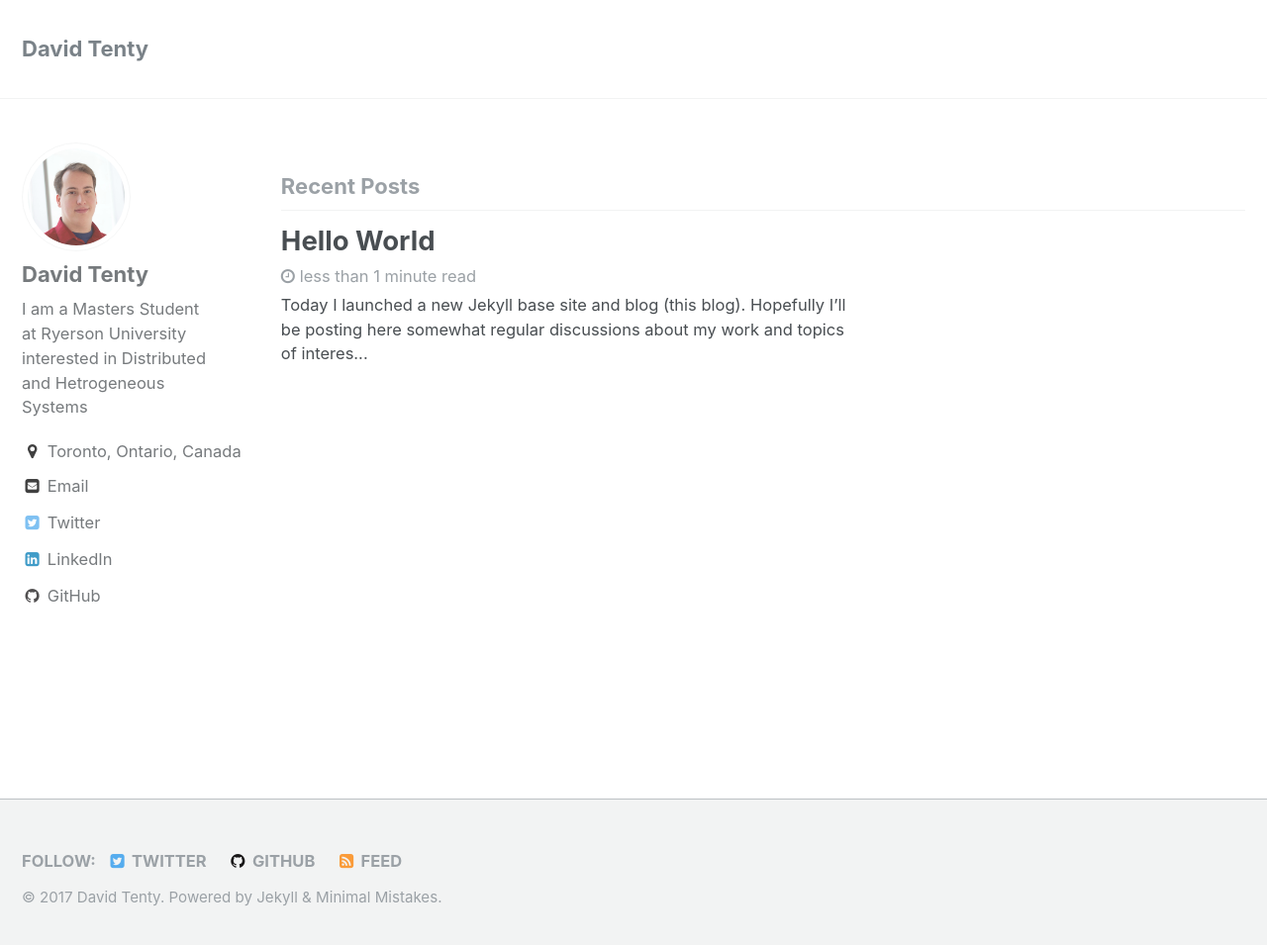
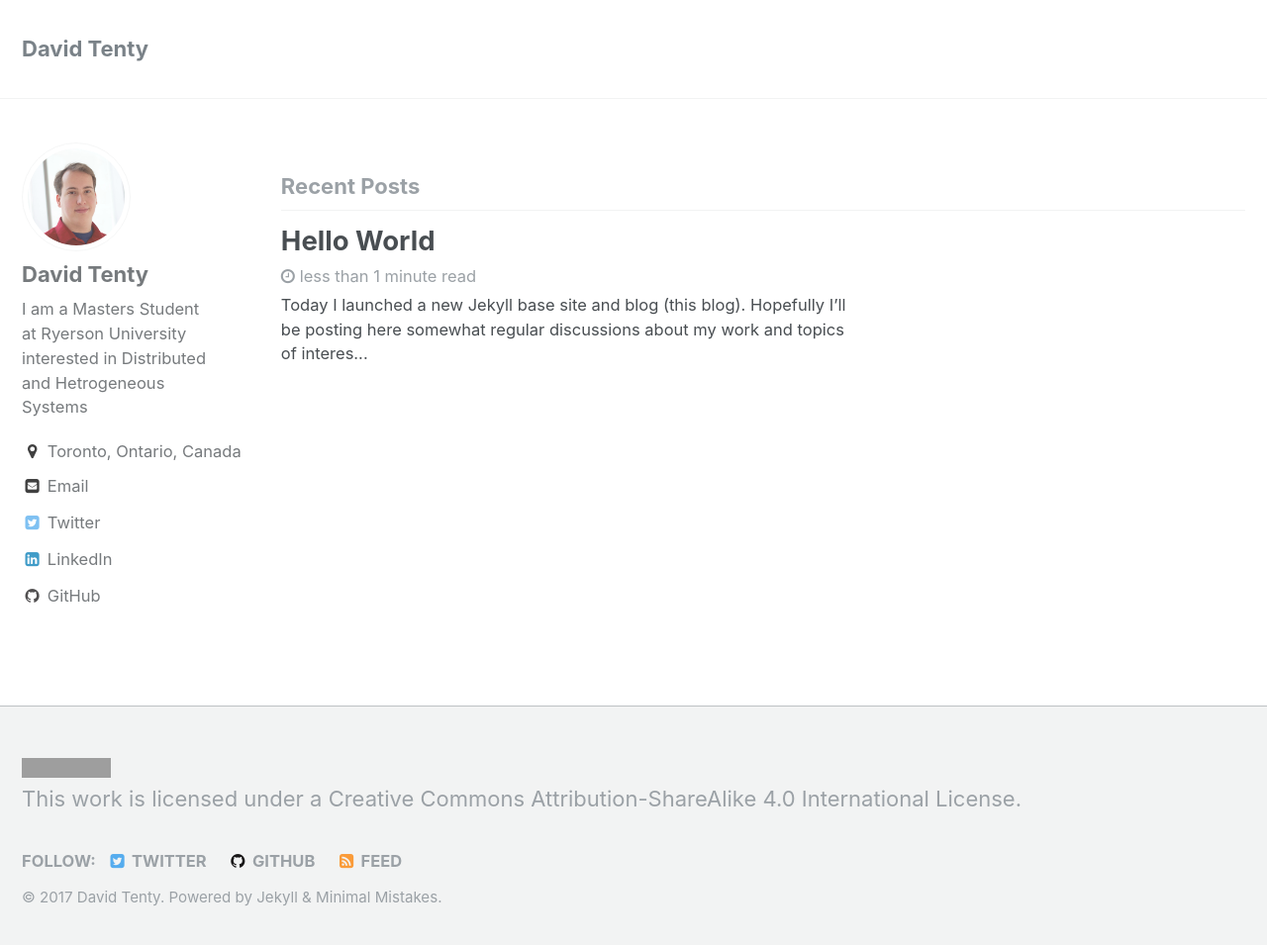
Before and after one commit to daltenty/daltenty.github.io, a Jekyll site: the page built from index.html, in a window 1280 px wide and 963 px high. Shown: the top 955 px of the window at 99% size. Built offline with Jekyll 4.4.1, drawn with Linux system fonts in a browser that asks for light colours; the list of posts is cut into pages by our own code; grey boxes are pictures that could not be loaded.

Commit message:
Add CC license footer

```diff
--- a/_includes/footer/custom.html
+++ b/_includes/footer/custom.html
@@ -1,3 +1,3 @@
 <!-- start custom footer snippets -->
-
+<p><a rel="license" href="http://creativecommons.org/licenses/by-sa/4.0/"><img alt="Creative Commons License" style="border-width:0" src="https://i.creativecommons.org/l/by-sa/4.0/88x31.png" /></a><br />This work is licensed under a <a rel="license" href="http://creativecommons.org/licenses/by-sa/4.0/">Creative Commons Attribution-ShareAlike 4.0 International License</a>.</p>
 <!-- end custom footer snippets -->
```
Also changed, not shown: LICENSE.txt.
